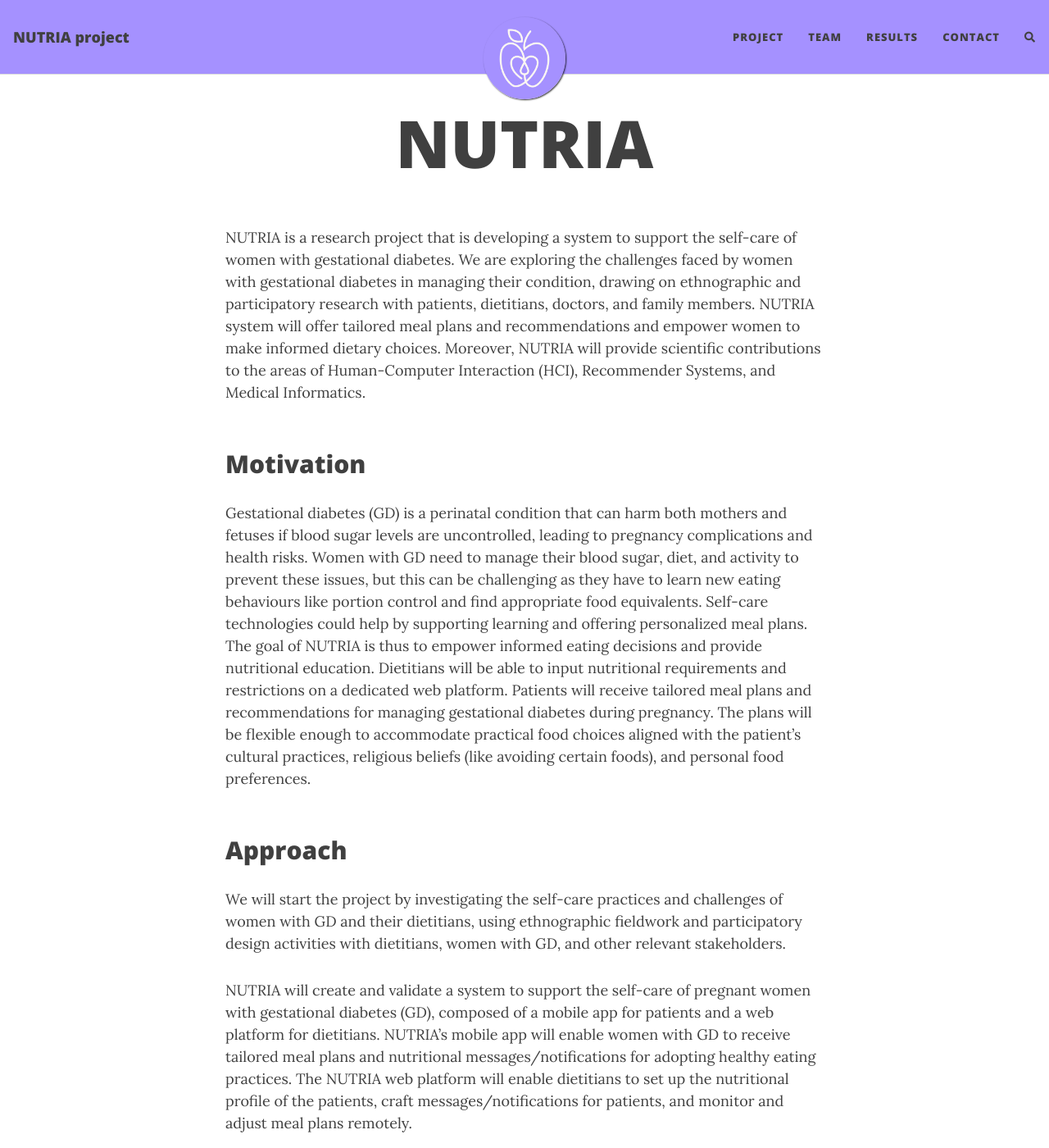
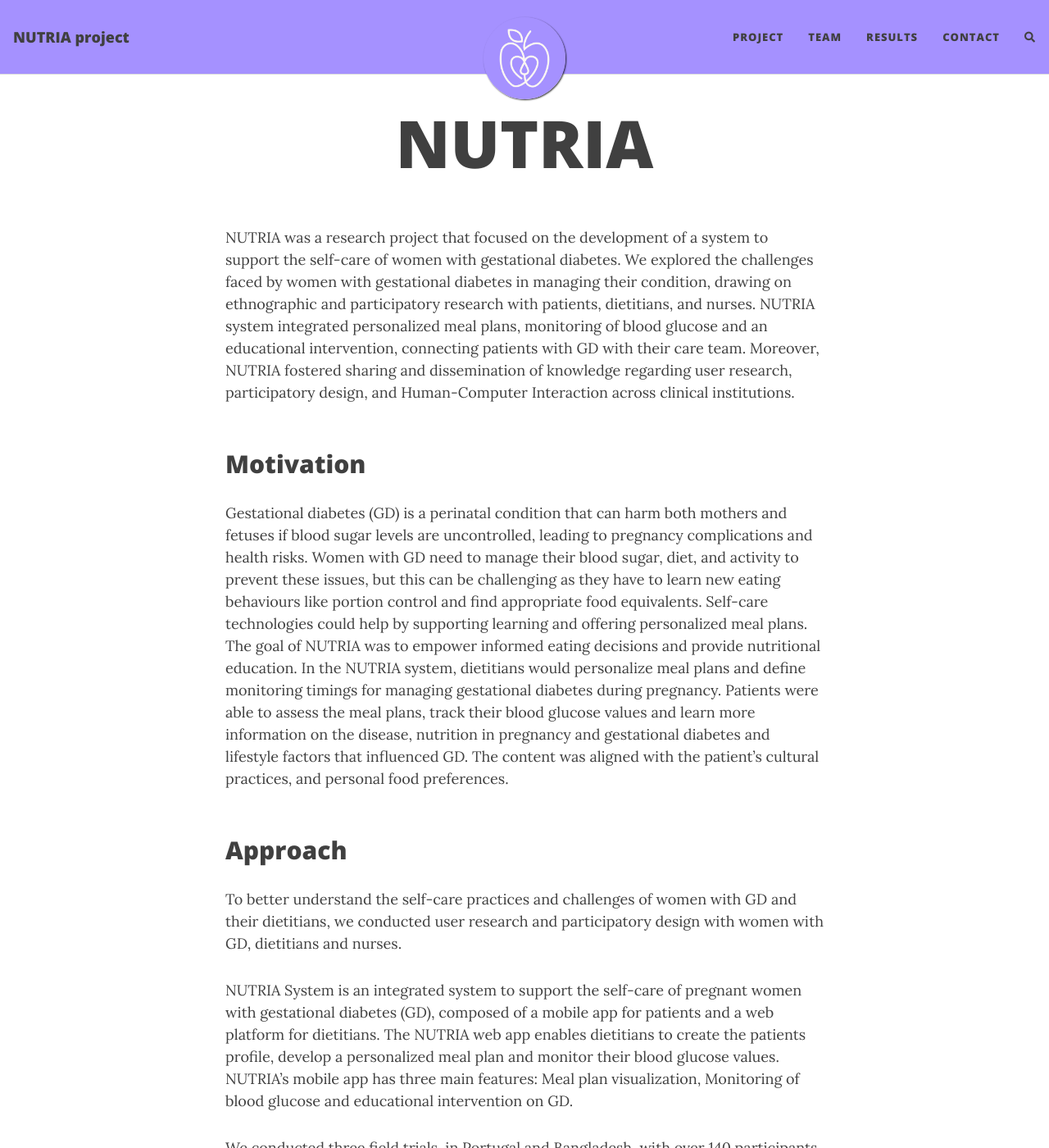
Before and after one commit to fraunhoferportugal/nutria-website, a Jekyll site: the page built from index.md, in a window 1280 px wide and 1400 px high. Shown: the whole window at 82% size. Built offline with Jekyll 4.4.1, drawn with Linux system fonts in a browser that asks for light colours; nearby versions of some CDN libraries; comment, search, counter and statistics services are not loaded; some of the changed text lies outside the part shown.

Commit message:
Project Closing Changes

```diff
--- a/index.md
+++ b/index.md
@@ -5,26 +5,26 @@ title: NUTRIA
 ---
 
 
-NUTRIA is a research project that is developing a system to support the self-care of women with gestational diabetes. We are exploring the challenges faced by women with gestational diabetes in managing their condition, drawing on ethnographic and participatory research with patients, dietitians, doctors, and family members. NUTRIA system will offer tailored meal plans and recommendations and empower women to make informed dietary choices. Moreover, NUTRIA will provide scientific contributions to the areas of Human-Computer Interaction (HCI), Recommender Systems, and Medical Informatics.<br/><br/>
+NUTRIA was a research project that focused on the development of a system to support the self-care of women with gestational diabetes. We explored the challenges faced by women with gestational diabetes in managing their condition, drawing on ethnographic and participatory research with patients, dietitians, and nurses. NUTRIA system integrated personalized meal plans, monitoring of blood glucose and an educational intervention, connecting patients with GD with their care team. Moreover, NUTRIA fostered sharing and dissemination of knowledge regarding user research, participatory design, and Human-Computer Interaction across clinical institutions.<br/><br/>
 
 
 ## Motivation
 
-Gestational diabetes (GD) is a perinatal condition that can harm both mothers and fetuses if blood sugar levels are uncontrolled, leading to pregnancy complications and health risks. Women with GD need to manage their blood sugar, diet, and activity to prevent these issues, but this can be challenging as they have to learn new eating behaviours like portion control and find appropriate food equivalents. Self-care technologies could help by supporting learning and offering personalized meal plans. The goal of NUTRIA is thus to empower informed eating decisions and provide nutritional education. Dietitians will be able to input nutritional requirements and restrictions on a dedicated web platform. Patients will receive tailored meal plans and recommendations for managing gestational diabetes during pregnancy. The plans will be flexible enough to accommodate practical food choices aligned with the patient's cultural practices, religious beliefs (like avoiding certain foods), and personal food preferences. <br/><br/>
+Gestational diabetes (GD) is a perinatal condition that can harm both mothers and fetuses if blood sugar levels are uncontrolled, leading to pregnancy complications and health risks. Women with GD need to manage their blood sugar, diet, and activity to prevent these issues, but this can be challenging as they have to learn new eating behaviours like portion control and find appropriate food equivalents. Self-care technologies could help by supporting learning and offering personalized meal plans. The goal of NUTRIA was  to empower informed eating decisions and provide nutritional education. In the NUTRIA system, dietitians would personalize meal plans and define monitoring timings for managing gestational diabetes during pregnancy. Patients were able to assess the meal plans, track their blood glucose values and learn more information on the disease, nutrition in pregnancy and gestational diabetes and lifestyle factors that influenced GD. The content was aligned with the patient’s cultural practices, and personal food preferences.<br/><br/>
 
 
 
 ## Approach
 
-We will start the project by investigating the self-care practices and challenges of women with GD and their dietitians, using ethnographic fieldwork and participatory design activities with dietitians, women with GD, and other relevant stakeholders. <br/>
+To better understand  the self-care practices and challenges of women with GD and their dietitians, we conducted user research and participatory design with women with GD, dietitians and nurses.<br/>
 
-NUTRIA will create and validate a system to support the self-care of pregnant women with gestational diabetes (GD), composed of a mobile app for patients and a web platform for dietitians. NUTRIA’s mobile app will enable women with GD to receive tailored meal plans and nutritional messages/notifications for adopting healthy eating practices. The NUTRIA web platform will enable dietitians to set up the nutritional profile of the patients, craft messages/notifications for patients, and monitor and adjust meal plans remotely.  <br/>
+NUTRIA System is an integrated system to support the self-care of pregnant women with gestational diabetes (GD), composed of a mobile app for patients and a web platform for dietitians. The NUTRIA web app enables dietitians to create the patients profile, develop a personalized meal plan and monitor their blood glucose values. NUTRIA’s mobile app has three main features: Meal plan visualization, Monitoring of blood glucose and educational intervention on GD. <br/>
 
-We will conduct user research and participatory design with patients and dietitians to improve the system and develop more features. Furthermore, we will conduct field trials to evaluate and improve the system, and to analyse the effects and impact of the intervention.  <br/><br/>
+We conducted three field trials, in Portugal and Bangladesh, with over 140 participants, to assess the system’s usability and to better understand how the educational intervention changed patient’s literacy on GD. <br/><br/>
 
 ## Project Goals
 
-With NUTRIA we plan on addressing the challenges faced by women with gestational diabetes (GD) in managing their condition through proper nutrition. In more depth, our goals are as follows:
+With NUTRIA we addressed the challenges faced by women with gestational diabetes (GD) in managing their condition through changes in their dietary intake and physical activity . In more depth, our goals were as follows:
 
 * Understand the challenges of the disease, self-care, and how pregnant women learn to live with gestational diabetes;
 * Engage in participatory design to develop a personalised self-care technology;
```
Also changed, not shown: results.md (+31 -2 lines), team.md (+1 -1 lines).
